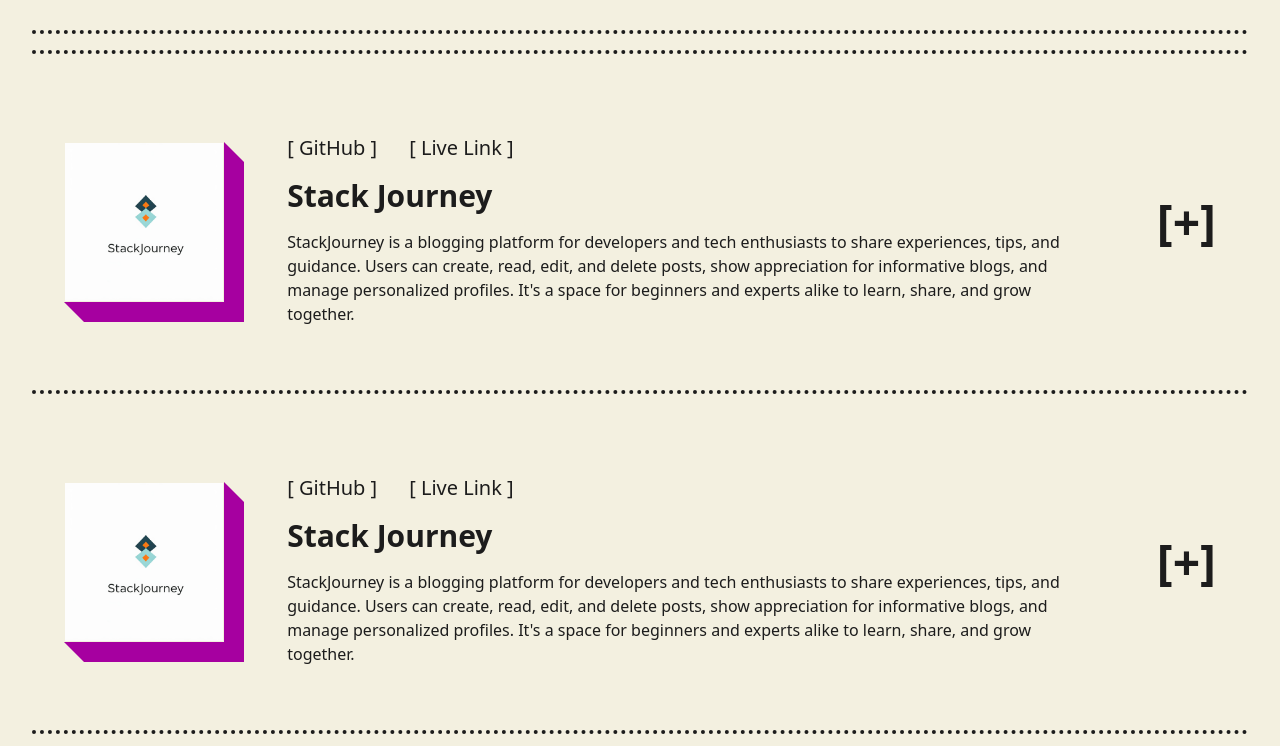
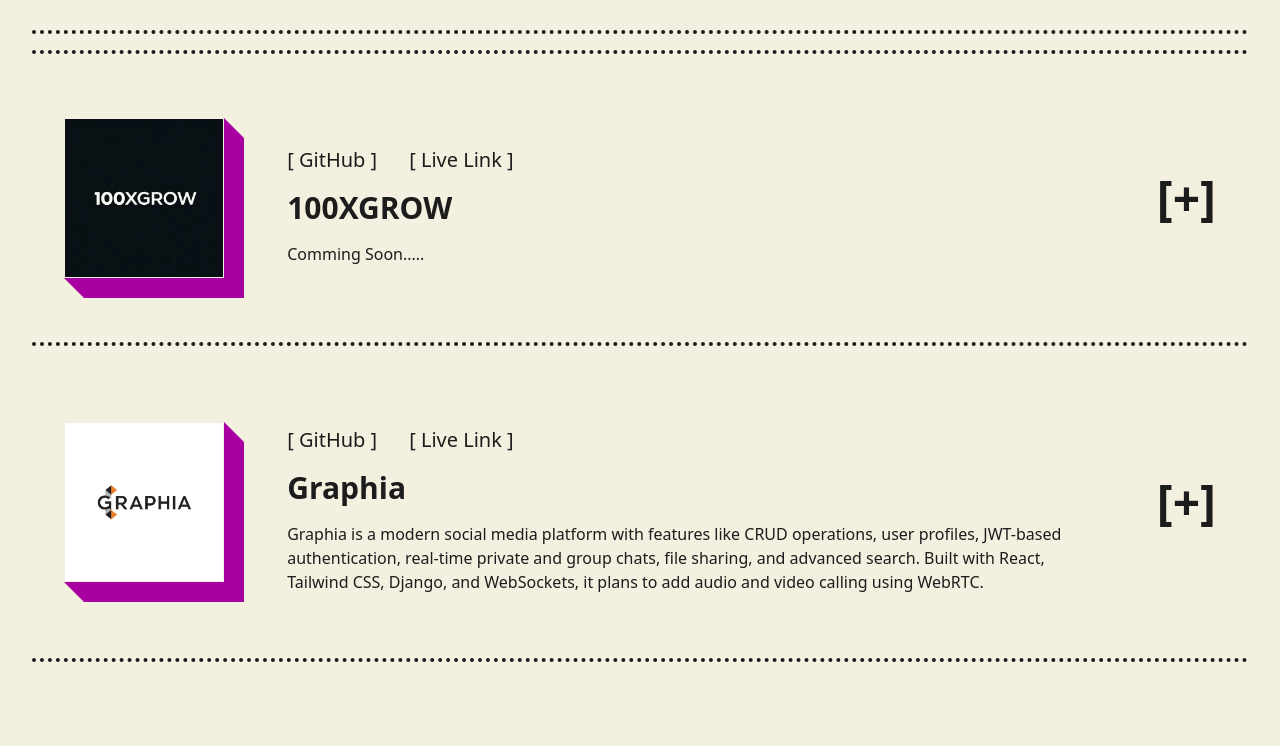
Before and after one commit to Mohitranag18/Portfolio-website, a React (Vite) app: page / in a window 1280 px wide. Shown: the part 3966-4712 px from the top of the page. Built offline with nearby package versions, Linux system fonts and the light colour scheme.

Commit message:
added new projects in project section

```diff
--- a/src/components/Projects.jsx
+++ b/src/components/Projects.jsx
@@ -1,6 +1,8 @@
 import MidBox from "./MidBox";
 import TheDailyDrip from "../assets/TheDailyDrip.jpeg";
 import StackJourney from "../assets/StackJourney.jpeg";
+import Graphia from "../assets/Graphia.jpeg"
+import Logo100XGROW from "../assets/100XGROW.jpeg"
 import Title from "./Title";
 
 function Projects() {
@@ -12,12 +14,12 @@ function Projects() {
                     <Title TitleText={"Projects"} color={"#50DA4C"} />
                     <div className="h-full w-full border-y-4 border-dotted border-[#1C1C1C] my-8 py-4">
 
-                        {/* project 2 */}
+                        {/* project 1 */}
                         <div className="flex flex-col sm:flex-col justify-between items-center sm:gap-4 p-8 py-16 border-y-4 border-dotted border-[#1C1C1C] md:flex-col md:gap-4 lg:flex-row">
-                            <MidBox Picture={StackJourney} />
+                            <MidBox Picture={Logo100XGROW} />
                             <div className="w-full sm:w-[70%] text-[#1C1C1C] mt-4 sm:mt-0">
                             <div className="mt-4 flex flex-wrap gap-8">
-                                <a href="https://github.com/Mohitranag18/Stack-Journey"
+                                <a href="https://github.com/Mohitranag18/100XGROW"
                                     target="_blank"
                                     rel="noopener noreferrer"
                                     className="text-xl relative cursor-pointer group"
@@ -26,7 +28,7 @@ function Projects() {
                                     {"[ GitHub ]"}
                                 </a>
 
-                                <a href="https://github.com/Mohitranag18/Stack-Journey"
+                                <a href="https://github.com/Mohitranag18/100XGROW"
                                     target="_blank"
                                     rel="noopener noreferrer"
                                     className="text-xl relative cursor-pointer group"
@@ -35,9 +37,43 @@ function Projects() {
                                     {"[ Live Link ]"}
                                 </a>
                             </div>
-                                <h1 className="mt-4 text-3xl font-semibold">Stack Journey</h1>
+                                <h1 className="mt-4 text-3xl font-semibold">100XGROW</h1>
                                 <p className="mt-4">
-                                StackJourney is a blogging platform for developers and tech enthusiasts to share experiences, tips, and guidance. Users can create, read, edit, and delete posts, show appreciation for informative blogs, and manage personalized profiles. It's a space for beginners and experts alike to learn, share, and grow together.
+                                Comming Soon.....
+                                </p>
+                            </div>
+                            <div>
+                                {/* Hide [+] on mobile screens */}
+                                <p className="hidden lg:block text-4xl sm:text-5xl font-bold text-[#1C1C1C] hover:text-[#A600A0] transition-transform duration-500 ease-in-out hover:translate-y-[-10px] transform">[+]</p>
+                            </div>
+                        </div>
+
+                        {/* project 2 */}
+                        <div className="flex flex-col sm:flex-col justify-between items-center sm:gap-4 p-8 py-16 border-b-4 border-dotted border-[#1C1C1C] md:flex-col md:gap-4 lg:flex-row">
+                            <MidBox Picture={Graphia} />
+                            <div className="w-full sm:w-[70%] text-[#1C1C1C] mt-4 sm:mt-0">
+                            <div className="mt-4 flex flex-wrap gap-8">
+                                <a href="https://github.com/Mohitranag18/Graphia"
+                                    target="_blank"
+                                    rel="noopener noreferrer"
+                                    className="text-xl relative cursor-pointer group"
+                                >
+                                    <span className="absolute ml-[10%] bottom-[-4px] left-1/2 w-0 h-[2px] bg-[#1C1C1C] transition-all duration-300 ease-out group-hover:w-[80%] group-hover:left-0"></span>
+                                    {"[ GitHub ]"}
+                                </a>
+
+                                <a href="https://github.com/Mohitranag18/Graphia"
+                                    target="_blank"
+                                    rel="noopener noreferrer"
+                                    className="text-xl relative cursor-pointer group"
+                                >
+                                    <span className="absolute ml-[10%] bottom-[-4px] left-1/2 w-0 h-[2px] bg-[#1C1C1C] transition-all duration-300 ease-out group-hover:w-[80%] group-hover:left-0"></span>
+                                    {"[ Live Link ]"}
+                                </a>
+                            </div>
+                                <h1 className="mt-4 text-3xl font-semibold">Graphia</h1>
+                                <p className="mt-4">
+                                Graphia is a modern social media platform with features like CRUD operations, user profiles, JWT-based authentication, real-time private and group chats, file sharing, and advanced search. Built with React, Tailwind CSS, Django, and WebSockets, it plans to add audio and video calling using WebRTC.
                                 </p>
                             </div>
                             <div>
@@ -105,7 +141,7 @@ function Projects() {
                             </div>
                                 <h1 className="mt-4 text-3xl font-semibold">The Daily Drip</h1>
                                 <p className="mt-4">
-                                    The Daily Drip Website, A modern website for a vibrant cafe, offering food, drinks, games, and events. Features: -Online Food Ordering option -Event Notifications -Multichannel Contact(whatsapp, email, call) -Beautiful UI with Modern Animations(GSAP) -Built with HTML, CSS, JavaScript. Enhancing User Experience and Showcasing the Cafe's Unique Atmosphere.
+                                The Daily Drip Website, A modern website for a vibrant cafe, offering food, drinks, games, and event. Features: -Online Reservation Option -Event Notifications -Multichannel Contact(whatsapp, email, call) -Beautiful UI with Modern Animations(GSAP) -Built with HTML, CSS, JavaScript. Enhancing User Experience and Showcasing the Cafe.
                                 </p>
                             </div>
                             <div>
```
Also changed, not shown: src/assets/100XGROW.jpeg (added), src/assets/Graphia.jpeg (added).
